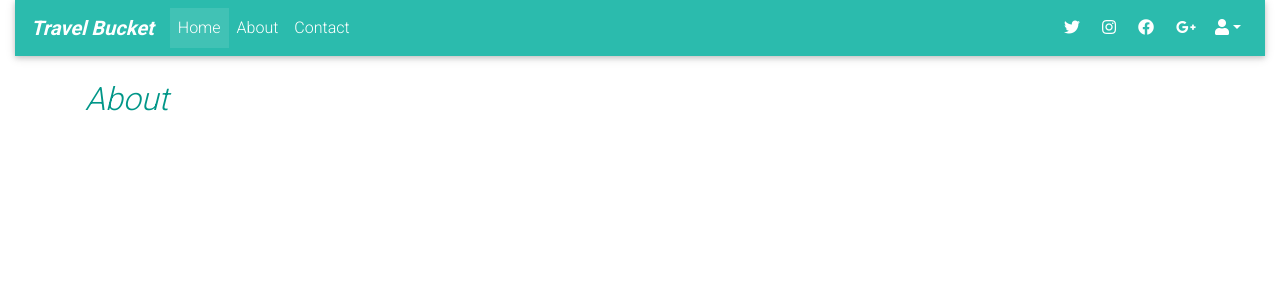
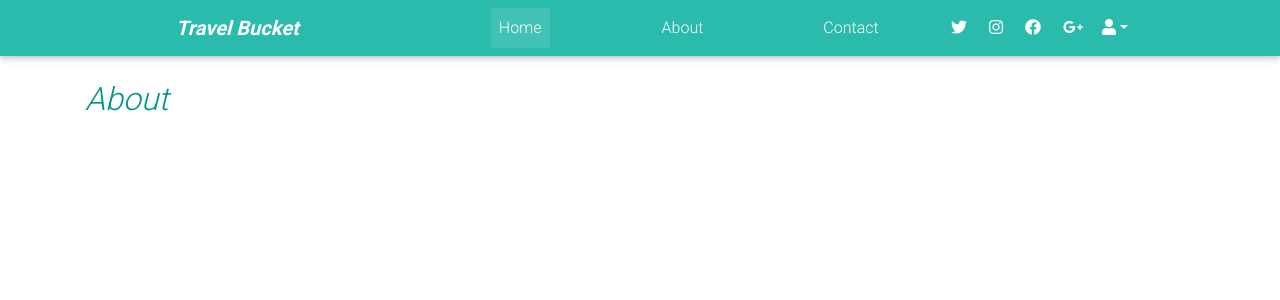
Before and after one commit to cuygur/travel-bucket, a React (Create React App) app: page /about in a window 1280 px wide. Shown: the top 300 px of the page. Built offline with nearby package versions, Linux system fonts and the light colour scheme; no server answers; the database is empty.

Commit message:
Style: change navbar styling

```diff
--- a/src/App.css
+++ /dev/null
@@ -1,38 +0,0 @@
-.App {
-  text-align: center;
-}
-
-.App-logo {
-  height: 40vmin;
-  pointer-events: none;
-}
-
-@media (prefers-reduced-motion: no-preference) {
-  .App-logo {
-    animation: App-logo-spin infinite 20s linear;
-  }
-}
-
-.App-header {
-  background-color: #282c34;
-  min-height: 100vh;
-  display: flex;
-  flex-direction: column;
-  align-items: center;
-  justify-content: center;
-  font-size: calc(10px + 2vmin);
-  color: white;
-}
-
-.App-link {
-  color: #61dafb;
-}
-
-@keyframes App-logo-spin {
-  from {
-    transform: rotate(0deg);
-  }
-  to {
-    transform: rotate(360deg);
-  }
-}
--- a/src/Components/About/index.js
+++ b/src/Components/About/index.js
@@ -1,6 +1,6 @@
 import React from "react";
-import { BrowserRouter as Router, Route, Link } from "react-router-dom";
 import { MDBContainer } from "mdbreact";
+
 const About = () => {
   return (
     <MDBContainer>
--- a/src/Components/AddForm.js
+++ b/src/Components/AddForm.js
@@ -1,7 +1,5 @@
 import React from "react";
 import db from "../firebaseConfig";
-/* import firebase from "firebase"; */
-import "../App.css";
 import {
   MDBBtn,
   MDBCardGroup,
@@ -14,10 +12,7 @@ import {
   MDBInput,
 } from "mdbreact";
 
-
-//REMAINDER:This file has;
-//Add Board Items function and Add Board Items Button (shows add items for regarding user clicks button or not)
-
+// REMAINDER:This file has; add Board Items function and Add Board Items Button (shows add items for regarding user clicks button or not)
 const AddForm = ({ board }) => {
   const [isShown, setIsShown] = React.useState(false);
   const [itemName, setItemName] = React.useState("");
@@ -70,7 +65,6 @@ const AddForm = ({ board }) => {
 
   return (
     <MDBCardGroup>
-      <MDBCard>
         <div>
           {!isShown && (
             <MDBBtn size="md" onClick={handleShowClick}>
@@ -110,7 +104,6 @@ const AddForm = ({ board }) => {
             </MDBCardBody>
           )}
         </div>
-      </MDBCard>
     </MDBCardGroup>
   );
 };
--- a/src/Components/Contact/index.js
+++ b/src/Components/Contact/index.js
@@ -1,6 +1,6 @@
 import React from "react";
-import { BrowserRouter as Router, Route, Link } from "react-router-dom";
 import { MDBContainer } from "mdbreact";
+
 const Contact = () => {
   return (
     <MDBContainer>
--- a/src/Components/Home/index.js
+++ b/src/Components/Home/index.js
@@ -1,8 +1,5 @@
 import React, { useState, useEffect } from "react";
-import { BrowserRouter as Router, Route } from "react-router-dom";
 import AddForm from "../AddForm";
-import firebase from "firebase";
-import FileUploader from "react-firebase-file-uploader";
 import { v4 as uuidv4 } from "uuid";
 import {
   MDBBtn,
--- a/src/Components/NavbarPage/index.js
+++ b/src/Components/NavbarPage/index.js
@@ -1,5 +1,4 @@
 import React, { Component } from "react";
-import { BrowserRouter as Router } from "react-router-dom";
 import {
   MDBNavbar,
   MDBNavbarBrand,
@@ -28,7 +27,7 @@ class NavbarPage extends Component {
     return (
       <MDBNavbar color="default-color" dark expand="md">
         <MDBNavbarBrand>
-          <i className="white-text font-italic font-weight-bold">
+          <i className="white-text font-italic font-weight-bold brand">
             Travel Bucket
           </i>
         </MDBNavbarBrand>
@@ -36,16 +35,22 @@ class NavbarPage extends Component {
         <MDBCollapse id="navbarCollapse3" isOpen={this.state.isOpen} navbar>
           <MDBNavbarNav left>
             <MDBNavItem active>
-              <MDBNavLink to="/">Home</MDBNavLink>
+              <MDBNavLink to="/" className="main-navs">
+                Home
+              </MDBNavLink>
             </MDBNavItem>
             <MDBNavItem>
-              <MDBNavLink to="/about">About</MDBNavLink>
+              <MDBNavLink to="/about" className="main-navs">
+                About
+              </MDBNavLink>
             </MDBNavItem>
             <MDBNavItem>
-              <MDBNavLink to="/contact">Contact</MDBNavLink>
+              <MDBNavLink to="/contact" className="main-navs">
+                Contact
+              </MDBNavLink>
             </MDBNavItem>
           </MDBNavbarNav>
-          <MDBNavbarNav right>
+          <MDBNavbarNav right className="social-media-icons">
             <MDBNavItem>
               <MDBNavLink className="waves-effect waves-light" to="#!">
                 <MDBIcon fab icon="twitter" />
--- a/src/index.css
+++ b/src/index.css
@@ -11,3 +11,21 @@ code {
   font-family: source-code-pro, Menlo, Monaco, Consolas, 'Courier New',
     monospace;
 }
+
+div.container-fluid {
+  padding:0;
+}
+
+.brand {
+  margin-right:6em;
+  margin-left:8em;
+}
+
+.social-media-icons{
+  margin-right:8em;
+}
+
+.main-navs{
+  margin-left:3.5em;
+  margin-right:3em;
+}
```
Also changed, not shown: src/App.js (+2 -7 lines), src/Containers/Home/index.js (added, +12 -0 lines), src/index.js (+0 -16 lines), src/logo.svg (deleted).
